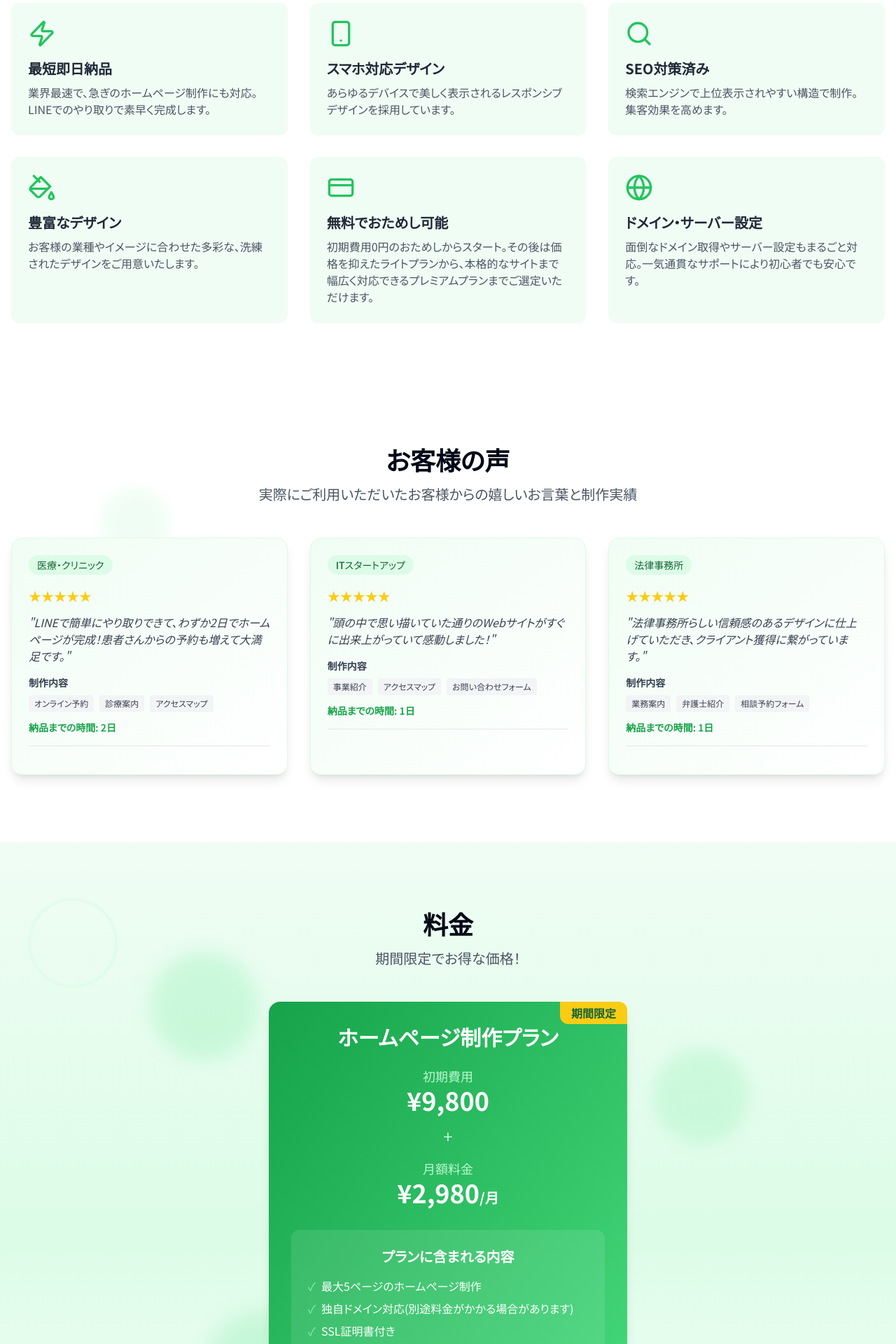
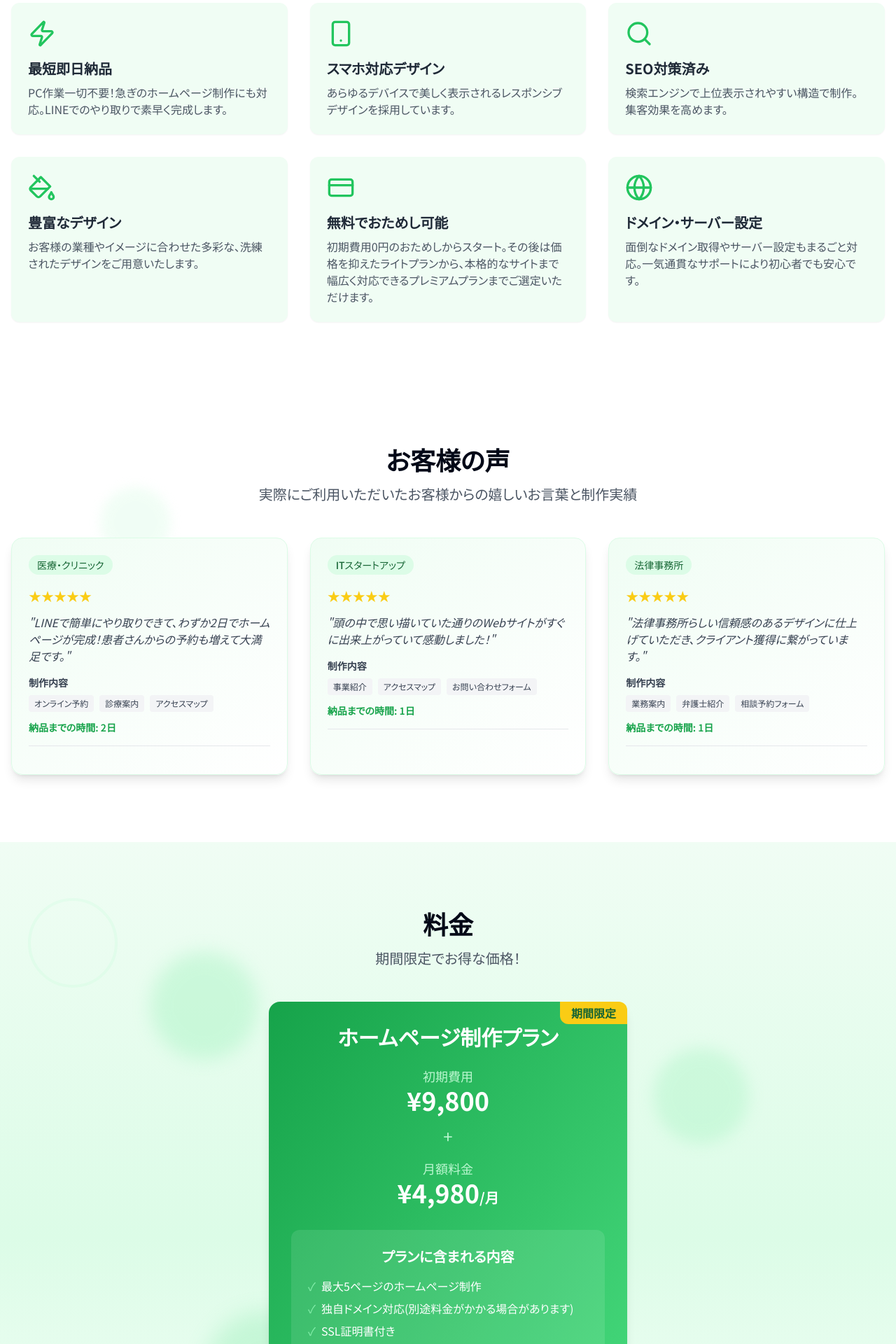
Before and after one commit to Fykqnt/tsukurukun, a Next.js app: page / in a window 1280 px wide. Shown: the part 1140-3060 px from the top of the page at 70% size. Built offline with nearby package versions, Linux system fonts and the light colour scheme.

Commit message:
change price

```diff
--- a/components/features-section.tsx
+++ b/components/features-section.tsx
@@ -8,7 +8,7 @@ export function FeaturesSection() {
     {
       icon: <Zap className="h-10 w-10 text-green-500" />,
       title: "最短即日納品",
-      description: "業界最速で、急ぎのホームページ制作にも対応。LINEでのやり取りで素早く完成します。",
+      description: "PC作業一切不要！急ぎのホームページ制作にも対応。LINEでのやり取りで素早く完成します。",
     },
     {
       icon: <Smartphone className="h-10 w-10 text-green-500" />,
--- a/components/pricing-section.tsx
+++ b/components/pricing-section.tsx
@@ -210,7 +210,7 @@ export const PricingSection = () => {
                   <div className="text-2xl text-green-200">+</div>
                   <div className="mt-4">
                     <p className="text-green-200 text-lg">月額料金</p>
-                    <p className="text-4xl font-bold">¥2,980<span className="text-xl">/月</span></p>
+                    <p className="text-4xl font-bold">¥4,980<span className="text-xl">/月</span></p>
                   </div>
                 </div>
 
```
